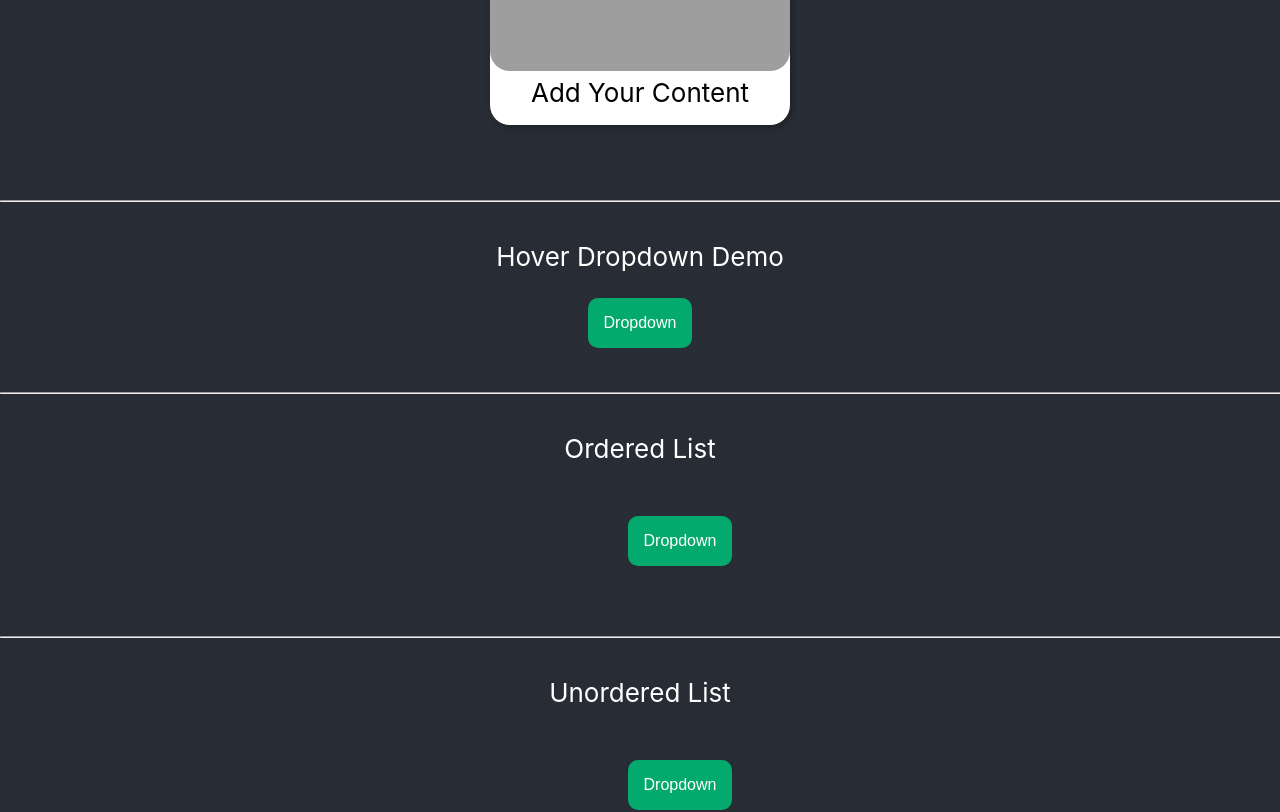
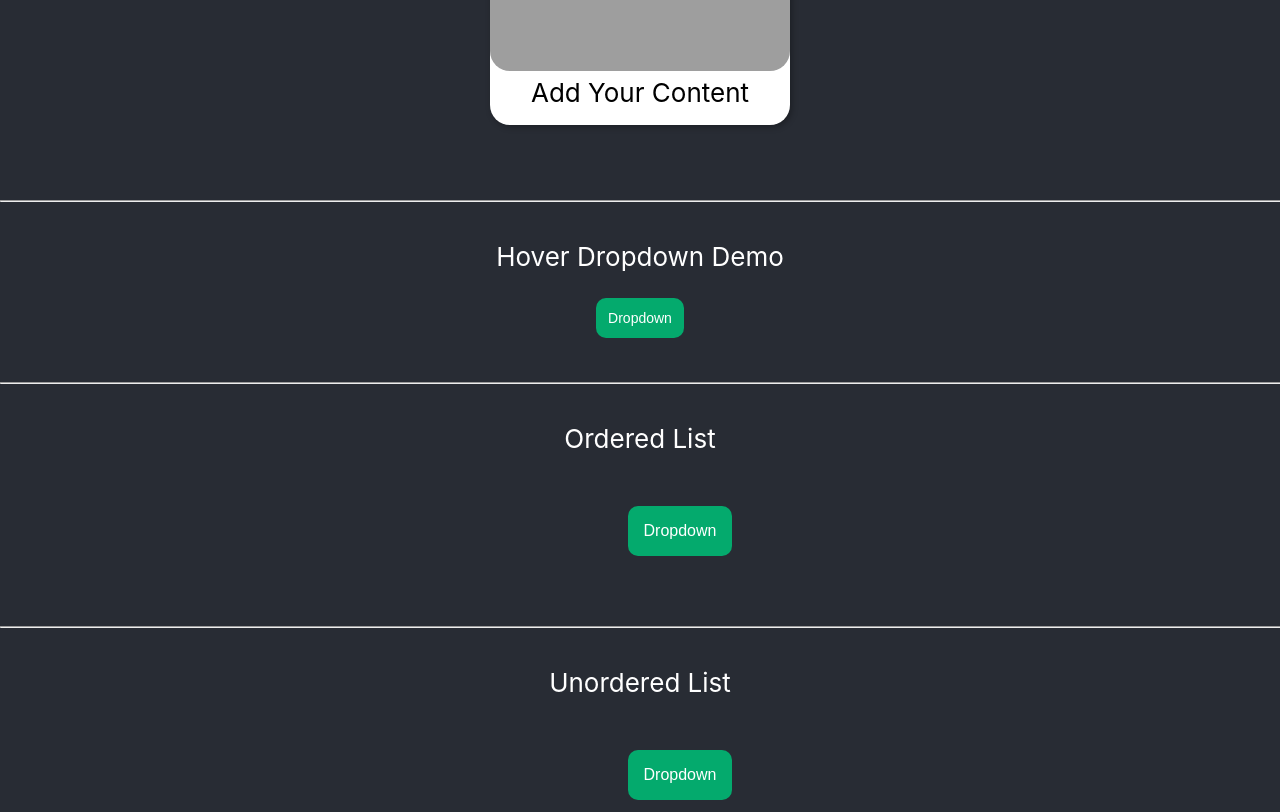
Before and after one commit to antoprince001/react-etirvin, a React (Create React App) app: page / in a window 1280 px wide. Shown: the part 750-1562 px from the top of the page. Built offline with nearby package versions, Linux system fonts and the light colour scheme; grey boxes are pictures that could not be loaded.

Commit message:
styling changes in Hoverdropdown

```diff
--- a/src/components/Dropdown/HoverDropdown.js
+++ b/src/components/Dropdown/HoverDropdown.js
@@ -6,8 +6,8 @@ const HoverDropdownStyle = styled.div`
   .dropbtn {
     background-color: #04aa6d;
     color: white;
-    padding: 16px;
-    font-size: 16px;
+    padding: 12px;
+    font-size: 14px;
     border: none;
     border-radius: 10px;
   }
@@ -22,7 +22,7 @@ const HoverDropdownStyle = styled.div`
     display: none;
     position: absolute;
     background-color: #f1f1f1;
-    min-width: 160px;
+    min-width: 120px;
     box-shadow: 0px 8px 16px 0px rgba(0, 0, 0, 0.2);
     z-index: 1;
     border-radius: 10px;
@@ -31,10 +31,11 @@ const HoverDropdownStyle = styled.div`
   /* Links inside the dropdown */
   .dropdown-content a {
     color: black;
-    padding: 12px 16px;
+    padding: 10px 14px;
     text-decoration: none;
     display: block;
     border-radius: 10px;
+    font-size: 16px;
   }
 
   /* Change color of dropdown links on hover */
```
